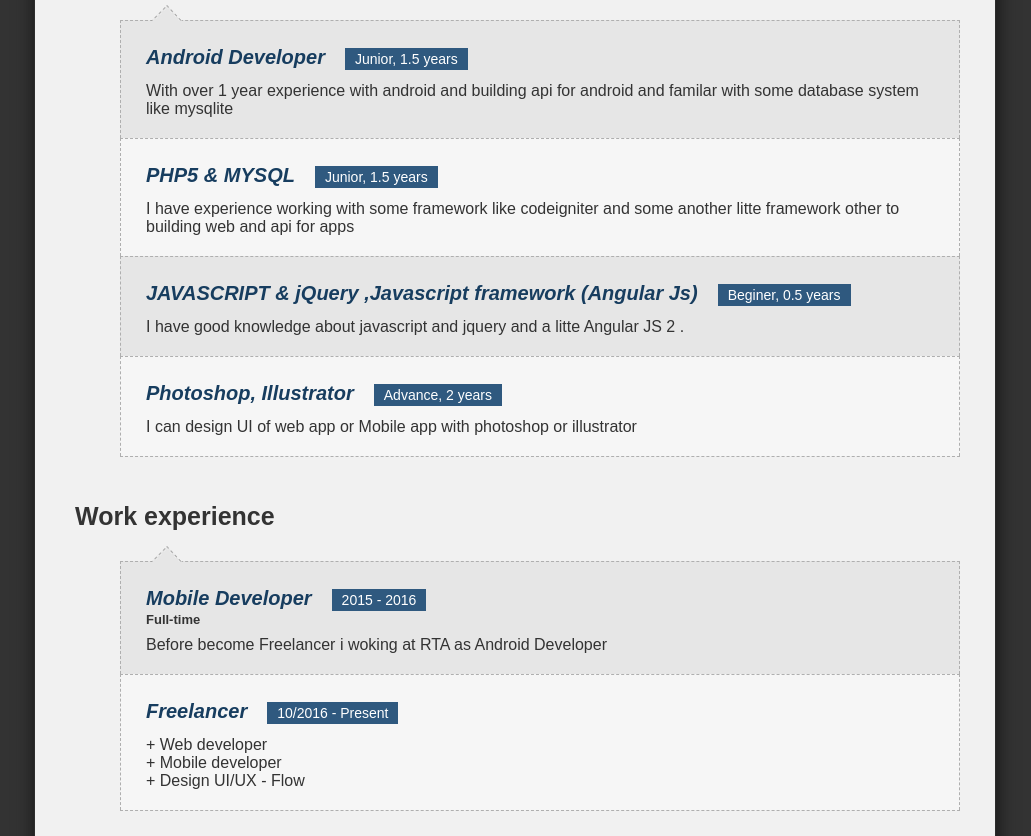
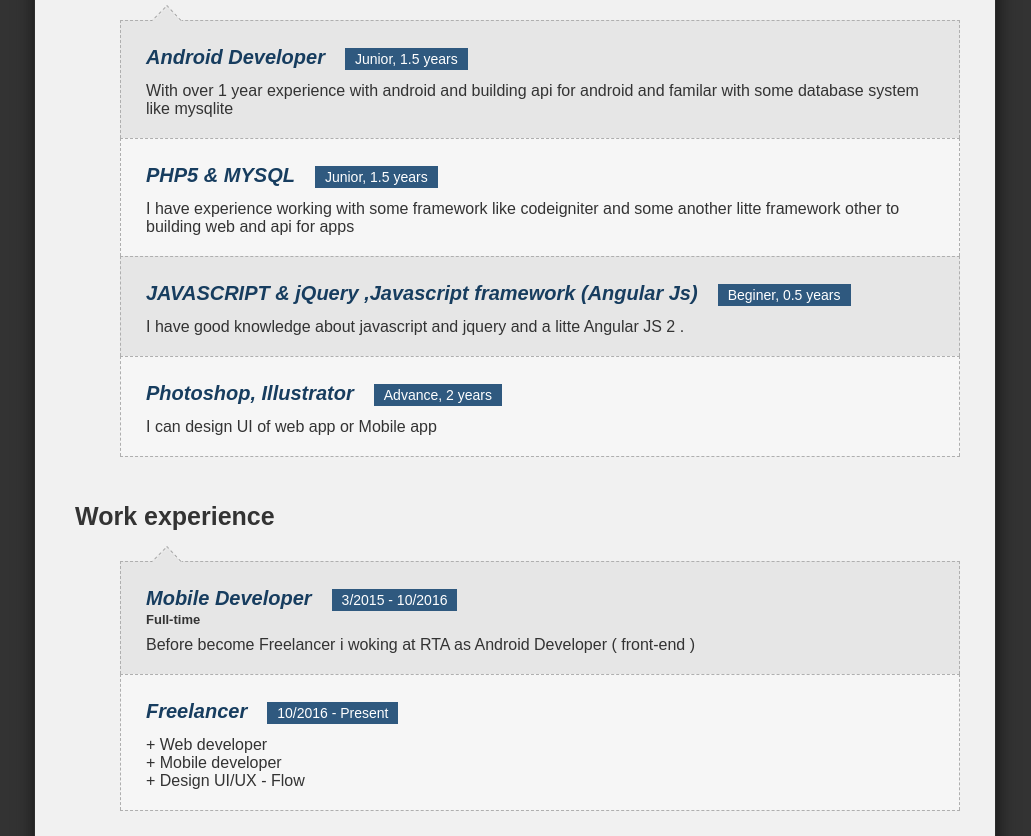
Before and after one commit to vuidang/vuidang.github.io, a plain HTML site: page index.html in a window 1280 px wide. Shown: the part 821-1657 px from the top of the page, without its empty margins (123-1154 px from the left). Drawn offline with Linux system fonts and the light colour scheme.

Commit message:
add info

```diff
--- a/index.html
+++ b/index.html
@@ -89,7 +89,7 @@
                     <h3>Photoshop, Illustrator</h3>  <h5> Advance, 2 years </h5>
 
                     <p class="description">
-                         I can design UI of web app or Mobile app with photoshop or illustrator
+                         I can design UI of web app or Mobile app
                     </p>
                </li>
            </ul>
@@ -97,11 +97,11 @@
                 <ul class="list">
                       <li class="arrow-up">&nbsp;</li>
                       <li>
-                          <h3> Mobile Developer </h3>  <h5> 2015 - 2016 </h5>
+                          <h3> Mobile Developer </h3>  <h5> 3/2015 - 10/2016 </h5>
                           <h6> Full-time </h6>
 
                           <p class="description">
-                              Before become Freelancer i woking at RTA as Android Developer
+                              Before become Freelancer i woking at RTA as Android Developer ( front-end )
                           </p>
                       </li>
                       <li>
```
